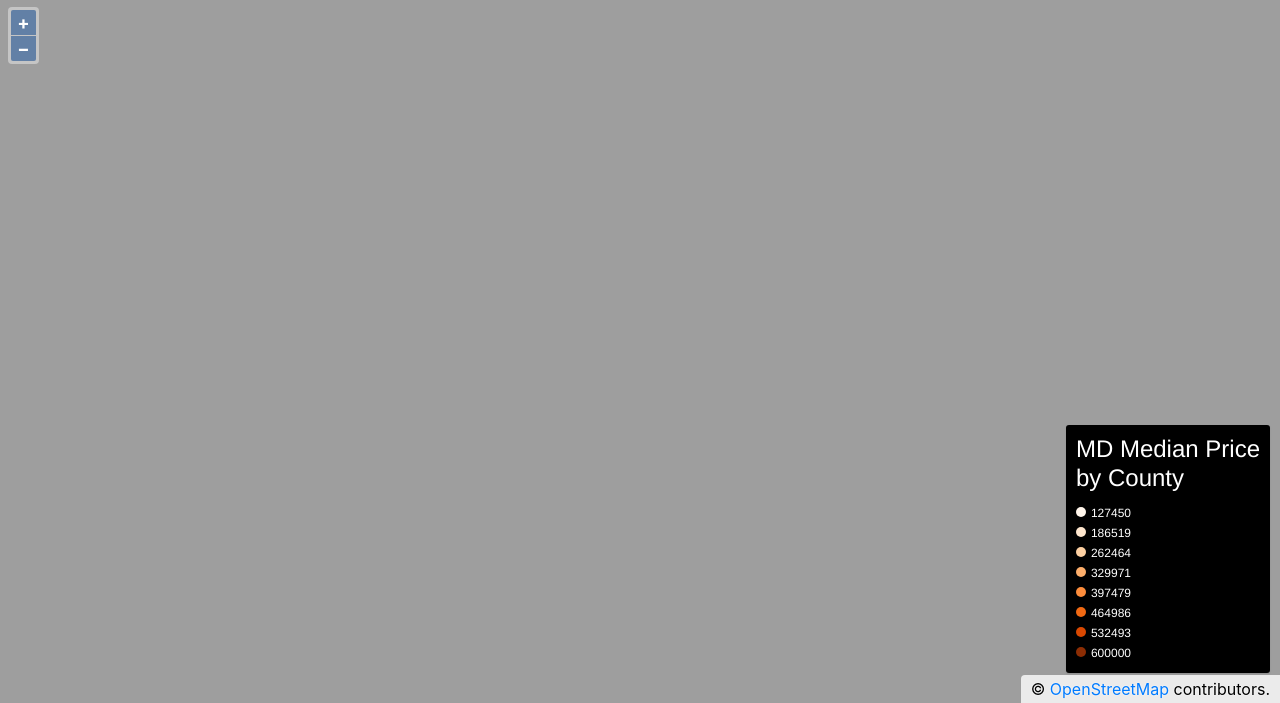
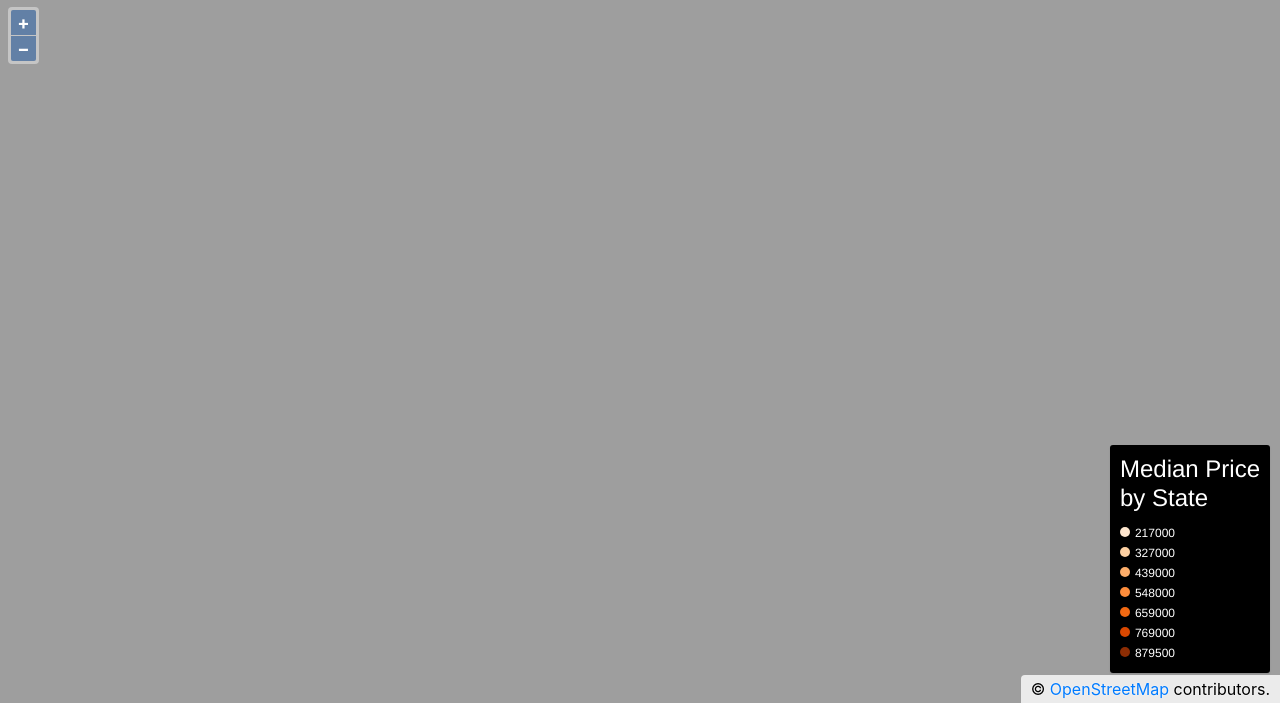
Before and after one commit to ntackyt/DataViz_RealEstate, a Flask app: page / in a window 1280 px wide. Shown: the part 97-800 px from the top of the page. Run offline with Flask 2, Linux system fonts and the light colour scheme; some libraries are stand-ins or nearby versions.

Commit message:
Added transparent zoom layers on zoom in. Adjusted color ranges

```diff
--- a/static/dist/js/main.js
+++ b/static/dist/js/main.js
@@ -7,8 +7,6 @@ function init(){
           center: [-8528855.151432998, 4762665.100871488],
           zoom: 6,
           maxZoom: 20
-          //minZoom: 0
-          //rotation: 0.5 these are in radins and go clockwise
       }),
       layers: [
           new ol.layer.Tile({
@@ -19,19 +17,36 @@ function init(){
   })
 
 
+  // Put transparent county layers
+var baseCountiesGeoJson = new ol.layer.Vector({
+        source: new ol.source.Vector({
+          format: new ol.format.GeoJSON(),
+          url: `static/dist/js/US_County_Data.geojson`
+        }),
+        zIndex: 1,
+        style: function (feature, resolution) {
+            return styles_county(feature, resolution);
+      },
+      minZoom: 7
+      });
+    baseCountiesGeoJson.setOpacity(0.6)
+    map.addLayer(baseCountiesGeoJson)
+
+
   // Initialize color
   var color = '#fff5eb';
 
   // County coloring
   var styles_county = function(geojson,resolution) {
+
       if (geojson.get('RDC_County_median_listing_price') >= 600000 ) {color = '#8c2d04' ;}
       else if (geojson.get('RDC_County_median_listing_price') >= 532493 ){color ='#d94801';}
       else if (geojson.get('RDC_County_median_listing_price') >= 464986 ){color ='#f16913';}
       else if (geojson.get('RDC_County_median_listing_price') >= 397479 ){color ='#fd8d3c';}
       else if (geojson.get('RDC_County_median_listing_price') >= 329971 ){color ='#fdae6b';}
-      else if (geojson.get('RDC_County_median_listing_price') >= 262464 ){color ='#fdd0a2';}
-      else if (geojson.get('RDC_County_median_listing_price') >= 186519 ){color ='#fee6ce';}
-      else {color = '#fff5eb';}
+      else if (geojson.get('RDC_County_median_listing_price') >= 327000 ){color ='#fdd0a2';}
+      else if (geojson.get('RDC_County_median_listing_price') >= 217000 ){color ='#fee6ce';}
+      //else {color = '#fff5eb';}
 
       return  [
       new ol.style.Style({
@@ -48,14 +63,14 @@ function init(){
 
   // State coloring
   var styles_state = function(geojson,resolution) {
-      if (geojson.get('RDC_State_median_listing_price') >= 600000 ) {color = '#8c2d04' ;}
-      else if (geojson.get('RDC_State_median_listing_price') >= 532493 ){color ='#d94801';}
-      else if (geojson.get('RDC_State_median_listing_price') >= 464986 ){color ='#f16913';}
-      else if (geojson.get('RDC_State_median_listing_price') >= 397479 ){color ='#fd8d3c';}
-      else if (geojson.get('RDC_State_median_listing_price') >= 329971 ){color ='#fdae6b';}
-      else if (geojson.get('RDC_State_median_listing_price') >= 262464 ){color ='#fdd0a2';}
-      else if (geojson.get('RDC_State_median_listing_price') >= 186519 ){color ='#fee6ce';}
-      else {color = '#fff5eb';}
+      if (geojson.get('RDC_State_median_listing_price') >= 879500 ) {color = '#8c2d04' ;}
+      else if (geojson.get('RDC_State_median_listing_price') >= 769000 ){color ='#d94801';}
+      else if (geojson.get('RDC_State_median_listing_price') >= 659000 ){color ='#f16913';}
+      else if (geojson.get('RDC_State_median_listing_price') >= 548000 ){color ='#fd8d3c';}
+      else if (geojson.get('RDC_State_median_listing_price') >= 439000 ){color ='#fdae6b';}
+      else if (geojson.get('RDC_State_median_listing_price') >= 327000 ){color ='#fdd0a2';}
+      else if (geojson.get('RDC_State_median_listing_price') >= 217000 ){color ='#fee6ce';}
+      //else {color = '#fff5eb';}
 
       return [
       new ol.style.Style({
@@ -79,7 +94,7 @@ function init(){
       style: function (feature, resolution) {
           return styles_state(feature, resolution);
       },
-      maxZoom: 20
+      maxZoom: 7
   });
   map.addLayer(statesGeoJson)
 
--- a/templates/index.html
+++ b/templates/index.html
@@ -64,15 +64,14 @@
 
     <!-- LEGEND -->
     <div id="state-legend" class="legend">
-        <h4> MD Median Price </br> by County </h4>
-        <div><span style="background-color: #fff5eb"></span>127450</div>
-        <div><span style="background-color: #fee6ce"></span>186519</div>
-        <div><span style="background-color: #fdd0a2"></span>262464</div>
-        <div><span style="background-color: #fdae6b"></span>329971</div>
-        <div><span style="background-color: #fd8d3c"></span>397479</div>
-        <div><span style="background-color: #f16913"></span>464986</div>
-        <div><span style="background-color: #d94801"></span>532493</div>
-        <div><span style="background-color: #8c2d04"></span>600000</div>
+        <h4> Median Price </br> by State </h4>
+        <div><span style="background-color: #fee6ce"></span>217000</div>
+        <div><span style="background-color: #fdd0a2"></span>327000</div>
+        <div><span style="background-color: #fdae6b"></span>439000</div>
+        <div><span style="background-color: #fd8d3c"></span>548000</div>
+        <div><span style="background-color: #f16913"></span>659000</div>
+        <div><span style="background-color: #d94801"></span>769000</div>
+        <div><span style="background-color: #8c2d04"></span>879500</div>
     </div>
 
     <!-- BODY -->
```
